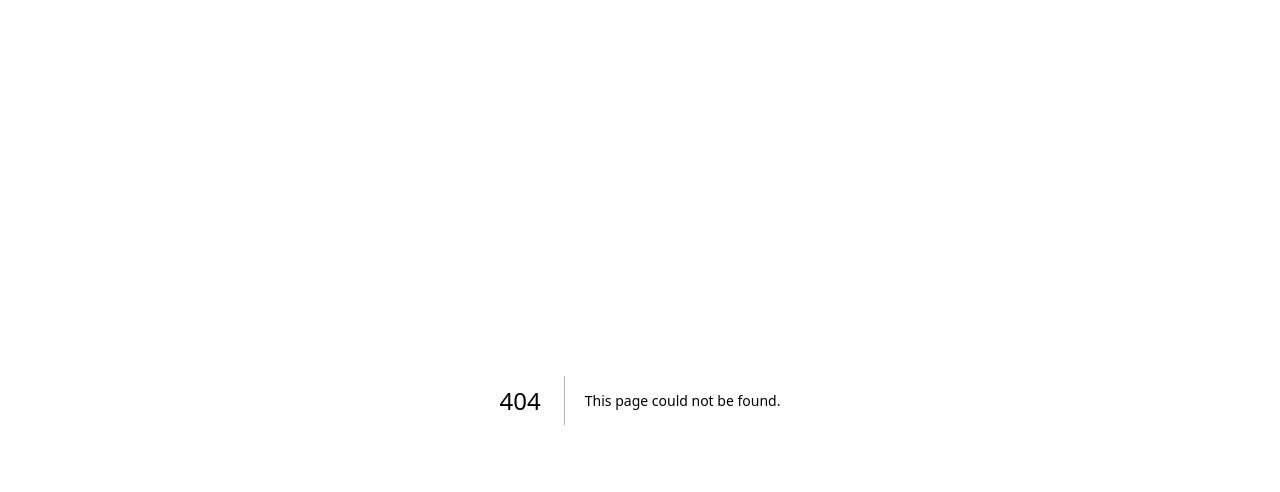
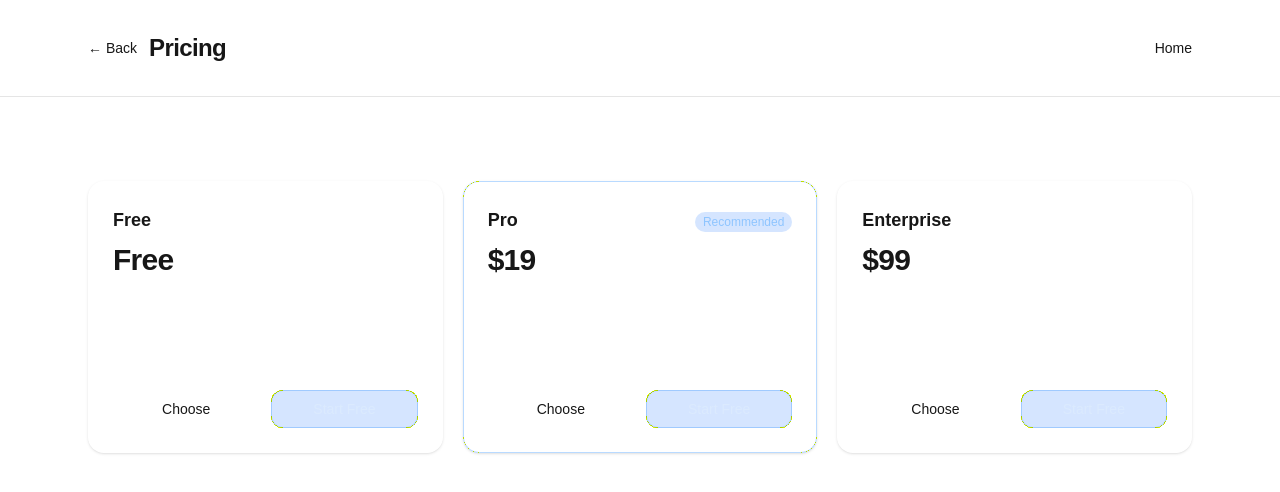
Before and after one commit to averagegio/mechmaru, a Next.js app: page /pricing in a window 1280 px wide. Before the commit this address had no page. Shown: the top 492 px of the page. Built offline with nearby package versions, Linux system fonts and the light colour scheme.

Commit message:
pricing-page-and-link

```diff
--- a/app/page.js
+++ b/app/page.js
@@ -91,8 +91,9 @@ export default function Home() {
   return (
     <div className="min-h-screen bg-background text-foreground">
       <header className="w-full border-b border-black/10 dark:border-white/10 bg-white/60 dark:bg-black/20 backdrop-blur">
-        <div className="mx-auto max-w-6xl px-6 py-8 flex items-center gap-4">
-          <div className="relative h-16 w-16 shrink-0 rounded-lg overflow-hidden ring-1 ring-black/10 dark:ring-white/10">
+        <div className="mx-auto max-w-6xl px-6 py-8 flex items-center justify-between gap-4">
+          <div className="flex items-center gap-4">
+            <div className="relative h-16 w-16 shrink-0 rounded-lg overflow-hidden ring-1 ring-black/10 dark:ring-white/10">
             <Image
               src="/maru1.jpg"
               alt="Maru the robot assistant"
@@ -101,10 +102,14 @@ export default function Home() {
               className="object-cover"
               priority
             />
+            </div>
+            <div className="flex flex-col">
+              <h1 className="text-2xl font-bold tracking-tight">MARU – The Robot Assistant</h1>
+              <p className="text-sm text-black/60 dark:text-white/60">Find and book robot-powered services.</p>
+            </div>
           </div>
-          <div className="flex flex-col">
-            <h1 className="text-2xl font-bold tracking-tight">MARU – The Robot Assistant</h1>
-            <p className="text-sm text-black/60 dark:text-white/60">Find and book robot-powered services.</p>
+          <div className="flex items-center gap-4">
+            <Link href="/pricing" className="text-sm font-medium hover:underline">Pricing</Link>
           </div>
         </div>
       </header>
@@ -145,7 +150,7 @@ export default function Home() {
             </div>
 
             <div className="grid grid-cols-2 gap-4" style={{ transform: "translateZ(24px)" }}>
-              <div className="relative rounded-2xl overflow-hidden ring-1 ring-white/20 shadow-lg">
+              <div className="relative rounded-2xl overflow-hidden ring-1 ring-white/20 shadow-lg transition-transform group hover:-translate-y-1 hover:shadow-2xl">
                 <video
                   src="/marureel1.mp4"
                   autoPlay
@@ -157,7 +162,7 @@ export default function Home() {
                 />
                 <div className="pointer-events-none absolute inset-0 bg-gradient-to-t from-black/30 to-transparent" />
               </div>
-              <div className="relative rounded-2xl overflow-hidden ring-1 ring-white/20 shadow-lg translate-y-3">
+              <div className="relative rounded-2xl overflow-hidden ring-1 ring-white/20 shadow-lg translate-y-3 transition-transform group hover:-translate-y-1 hover:shadow-2xl">
                 <video
                   src="/marureel2.mp4"
                   autoPlay
--- /dev/null
+++ b/app/pricing/page.js
@@ -0,0 +1,51 @@
+"use client";
+
+import Link from "next/link";
+import { plans } from "@/lib/pricing";
+
+export default function PricingPage() {
+  return (
+    <div className="min-h-screen bg-background text-foreground">
+      <header className="w-full border-b border-black/10 dark:border-white/10 bg-white/60 dark:bg-black/20 backdrop-blur">
+        <div className="mx-auto max-w-6xl px-6 py-8 flex items-center justify-between gap-4">
+          <div className="flex items-center gap-3">
+            <Link href="/" className="text-sm font-medium hover:underline">← Back</Link>
+            <h1 className="text-2xl font-bold tracking-tight">Pricing</h1>
+          </div>
+          <Link href="/" className="text-sm font-medium hover:underline">Home</Link>
+        </div>
+      </header>
+
+      <main className="mx-auto max-w-6xl px-6 py-10">
+        <p className="text-sm text-white/70 mb-6">Choose a plan that fits your workflow. Upgrade anytime.</p>
+        <div className="grid grid-cols-1 md:grid-cols-3 gap-5">
+          {plans.map((p) => (
+            <div
+              key={p.id}
+              className={`group rounded-2xl border ${p.recommended ? "border-blue-400/40" : "border-white/10"} bg-white/[0.06] p-6 shadow-sm transition transform hover:-translate-y-1 hover:shadow-xl`}
+            >
+              <div className="flex items-baseline justify-between">
+                <h2 className="text-lg font-bold">{p.name}</h2>
+                {p.recommended ? (
+                  <span className="text-xs rounded-full bg-blue-500/20 text-blue-300 px-2 py-0.5">Recommended</span>
+                ) : null}
+              </div>
+              <div className="mt-2 text-3xl font-extrabold tracking-tight">
+                {p.priceMonthly === 0 ? "Free" : `$${p.priceMonthly}`}<span className="text-sm font-medium text-white/60">/mo</span>
+              </div>
+              <ul className="mt-4 space-y-2 text-sm text-white/80">
+                {p.features.map((f) => (
+                  <li key={f} className="flex items-start gap-2"><span>✓</span><span>{f}</span></li>
+                ))}
+              </ul>
+              <div className="mt-5 grid grid-cols-2 gap-3">
+                <button className="rounded-xl border border-white/20 bg-white/10 px-4 py-2 text-sm hover:bg-white/15 transition">Choose</button>
+                <Link href="/" className="rounded-xl border border-blue-400/40 bg-blue-500/20 px-4 py-2 text-sm text-blue-100 hover:bg-blue-500/25 text-center transition">Start Free</Link>
+              </div>
+            </div>
+          ))}
+        </div>
+      </main>
+    </div>
+  );
+}
```
